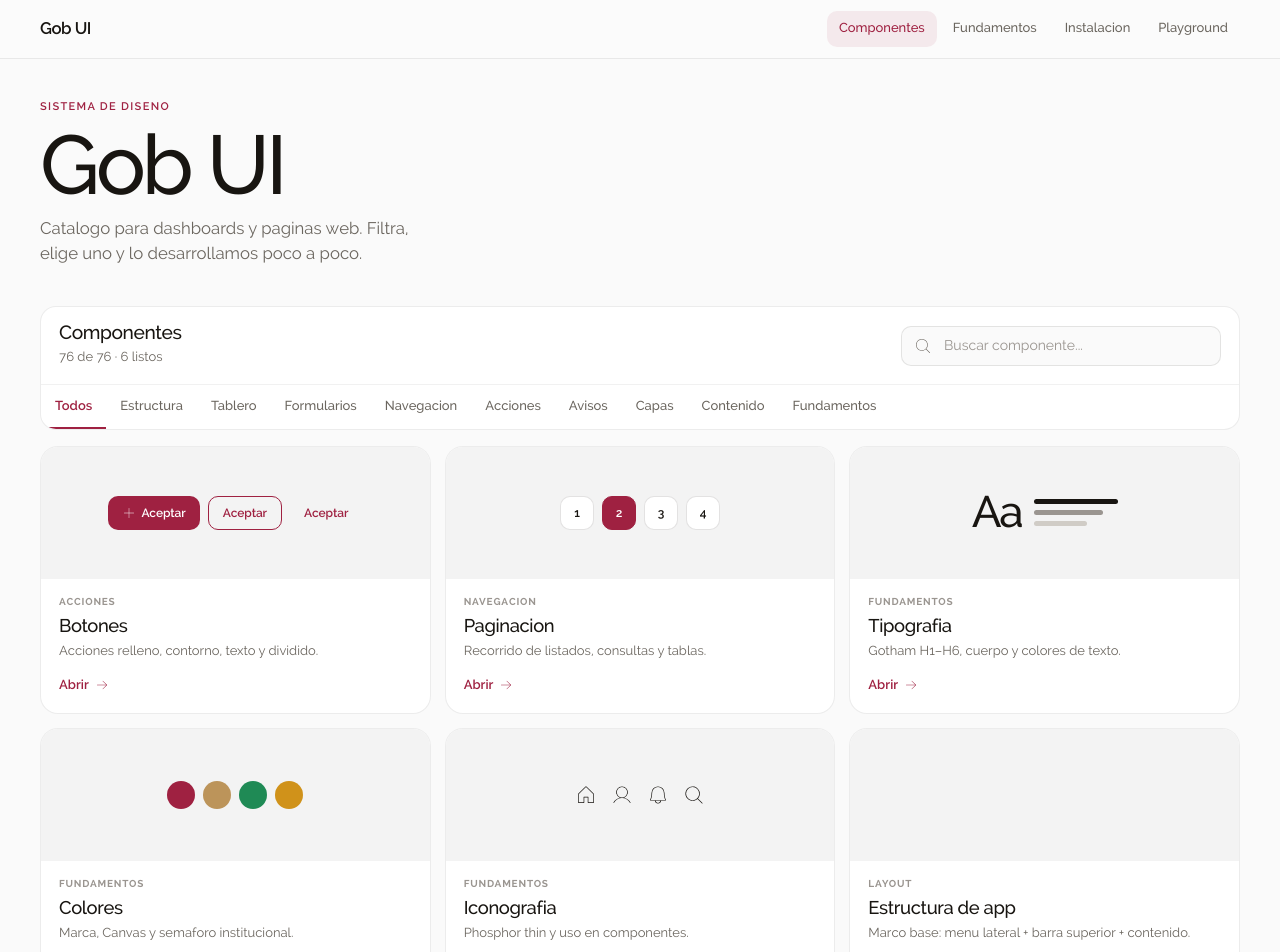
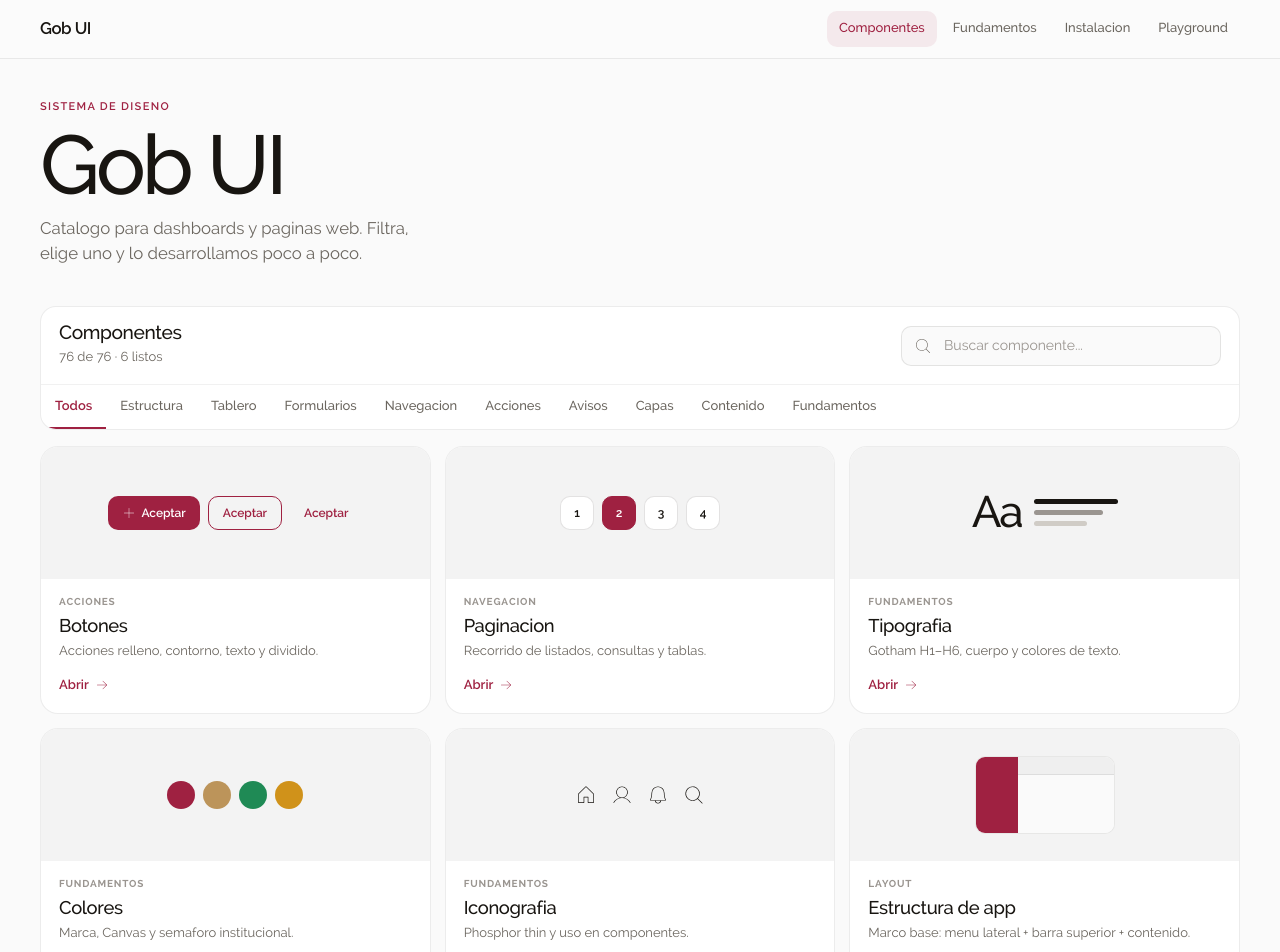
Before and after one commit to mariasan001/gob_ui, a Next.js app in the folder apps/web-next/: page / in a window 1280 px wide. Shown: the top 952 px of the page. Built offline with nearby package versions, Linux system fonts and the light colour scheme.

Commit message:
Agrega preview visual de Estructura de app en el home
Co-authored-by: mariasan001 <mariasan001@users.noreply.github.com>

```diff
--- a/apps/web-next/src/app/page.module.css
+++ b/apps/web-next/src/app/page.module.css
@@ -411,6 +411,35 @@
   color: #181511;
 }
 
+.fakeShell {
+  display: grid;
+  grid-template-columns: 42px 1fr;
+  width: 140px;
+  height: 78px;
+  border-radius: 10px;
+  overflow: hidden;
+  border: 1px solid rgba(24, 21, 17, 0.1);
+  background: #fff;
+}
+
+.fakeShellSide {
+  background: #9f2141;
+}
+
+.fakeShellMain {
+  display: grid;
+  grid-template-rows: 18px 1fr;
+}
+
+.fakeShellTop {
+  background: #efefef;
+  border-bottom: 1px solid rgba(24, 21, 17, 0.08);
+}
+
+.fakeShellBody {
+  background: #fafafa;
+}
+
 @keyframes rise {
   from {
     opacity: 0;
```
